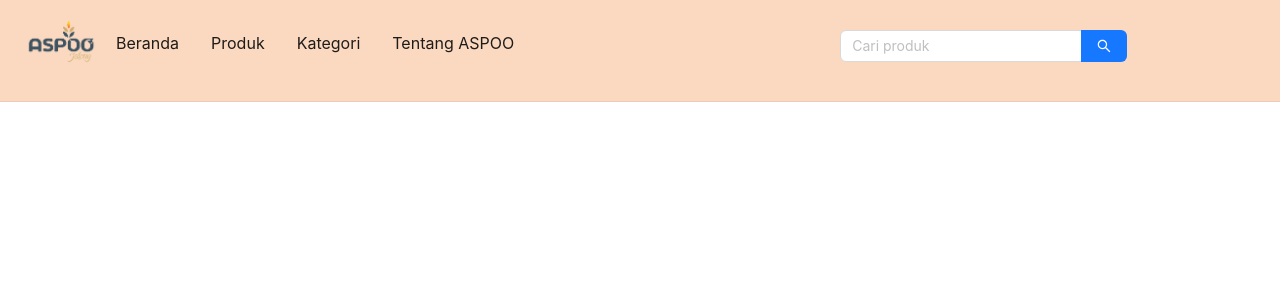
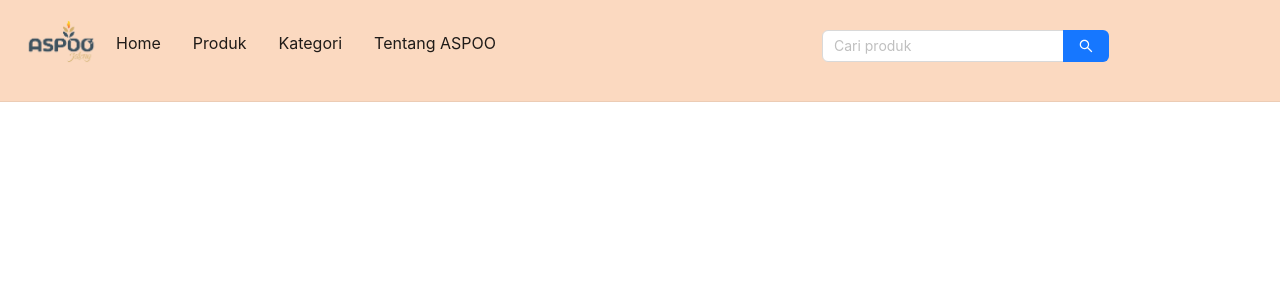
Before and after one commit to Ardhiffamada1/Aspoomarket, a React (Create React App) app: page / in a window 1280 px wide. Shown: the top 300 px of the page. Built offline with nearby package versions, Linux system fonts and the light colour scheme.

Commit message:
Menambah react-router

```diff
--- a/package.json
+++ b/package.json
@@ -9,6 +9,7 @@
     "antd": "^5.6.1",
     "react": "^18.2.0",
     "react-dom": "^18.2.0",
+    "react-router-dom": "^6.14.0",
     "react-scripts": "5.0.1",
     "web-vitals": "^2.1.4"
   },
--- a/public/index.html
+++ b/public/index.html
@@ -24,7 +24,13 @@
       work correctly both with client-side routing and a non-root public URL.
       Learn how to configure a non-root public URL by running `npm run build`.
     -->
-    <title>React App</title>
+    <style>
+      *{
+        margin: 0;
+        padding: 0;
+      }
+    </style>
+    <title>SMARTASPOO Market</title>
   </head>
   <body>
     <noscript>You need to enable JavaScript to run this app.</noscript>
--- a/src/components/Homepage/CSS/home.css
+++ /dev/null
@@ -1,3 +0,0 @@
-.Nav {
-    background-color: red;
-}
--- /dev/null
+++ b/src/components/pages/layout.jsx
@@ -0,0 +1,13 @@
+import { Outlet } from "react-router-dom";
+import Navbar from "../props/Navigation";
+
+const Layout = () => {
+  return (
+    <>
+    <Navbar />
+    <Outlet />
+    </>
+  )
+};
+
+export default Layout;
--- a/src/components/Homepage/Home.js
+++ b/src/components/props/Navigation.jsx
@@ -1,11 +1,12 @@
 import React from 'react';
+import { Link } from "react-router-dom";
 import { Menu, Input, Space } from 'antd';
-import logo from "./Image/Logo.png";
-import { HomeOutlined, ShoppingCartOutlined, UserOutlined, SearchOutlined } from '@ant-design/icons';
+import logo from "../Image/Logo.png"
+import { SearchOutlined } from '@ant-design/icons';
 
 const { Search } = Input;
 
-const Home = () => {
+const Navbar = () => {
     const menuStyle = {
         backgroundColor: '#FBD9C0',
         color: '#000000',
@@ -23,7 +24,7 @@ const Home = () => {
       <Space><img src={logo} width={80} ></img>
       </Space>
       <Menu.Item key="home">
-        Beranda
+      <Link to="/">Home</Link>
       </Menu.Item>
       <Menu.Item key="shop" >
         Produk
@@ -41,4 +42,4 @@ const Home = () => {
   );
 };
 
-export default Home;
+export default Navbar;
--- a/src/index.js
+++ b/src/index.js
@@ -1,17 +1,20 @@
-import React from 'react';
-import ReactDOM from 'react-dom/client';
-import './index.css';
-import App from './App';
-import reportWebVitals from './reportWebVitals';
+import ReactDOM from "react-dom/client";
+import { BrowserRouter, Routes, Route } from "react-router-dom";
+import "./App.css"
+import Layout from "./components/pages/layout";
+import Login from './components/pages/login'
+
+export default function App() {
+  return (
+    <BrowserRouter>
+      <Routes>
+        <Route path="/" element={<Layout />}>
+        <Route path="login" element={<Login />} />
+        </Route>
+      </Routes>
+    </BrowserRouter>
+  );
+}
 
 const root = ReactDOM.createRoot(document.getElementById('root'));
-root.render(
-  <React.StrictMode>
-    <App />
-  </React.StrictMode>
-);
-
-// If you want to start measuring performance in your app, pass a function
-// to log results (for example: reportWebVitals(console.log))
-// or send to an analytics endpoint. Learn more: https://bit.ly/CRA-vitals
-reportWebVitals();
+root.render(<App />);
```
Also changed, not shown: src/components/Image/Logo.png (renamed from src/components/Homepage/Image/Logo.png), src/components/pages/login/index.js (renamed from src/components/login/index.js), 1 other file (tests, documents, lock files or other folders).
